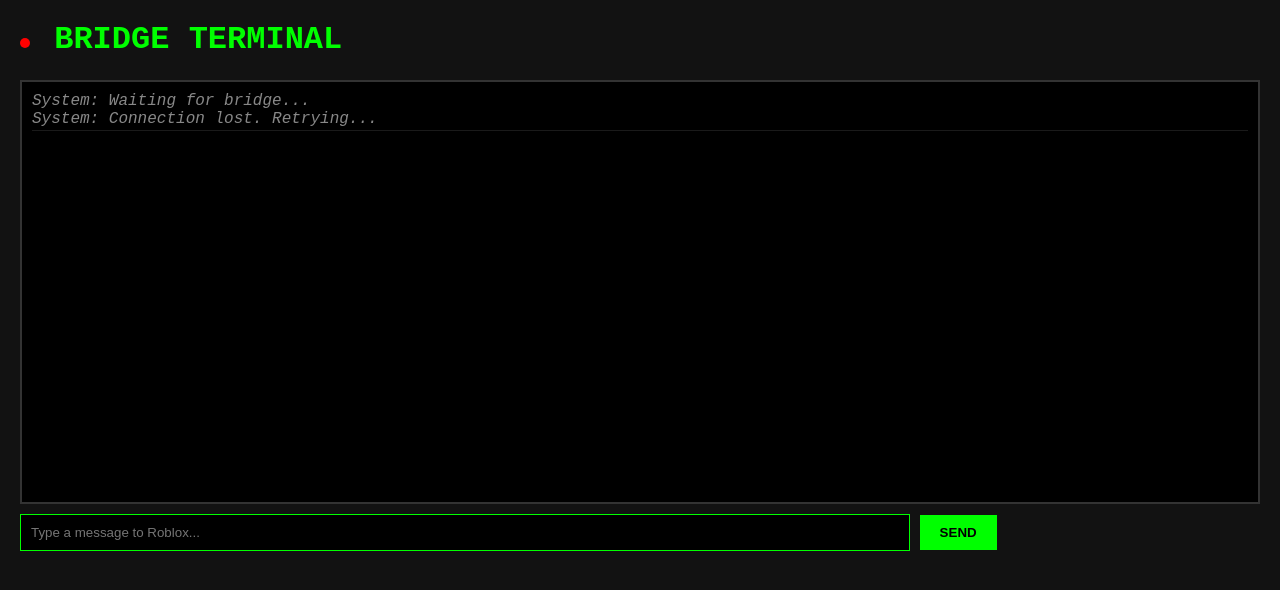
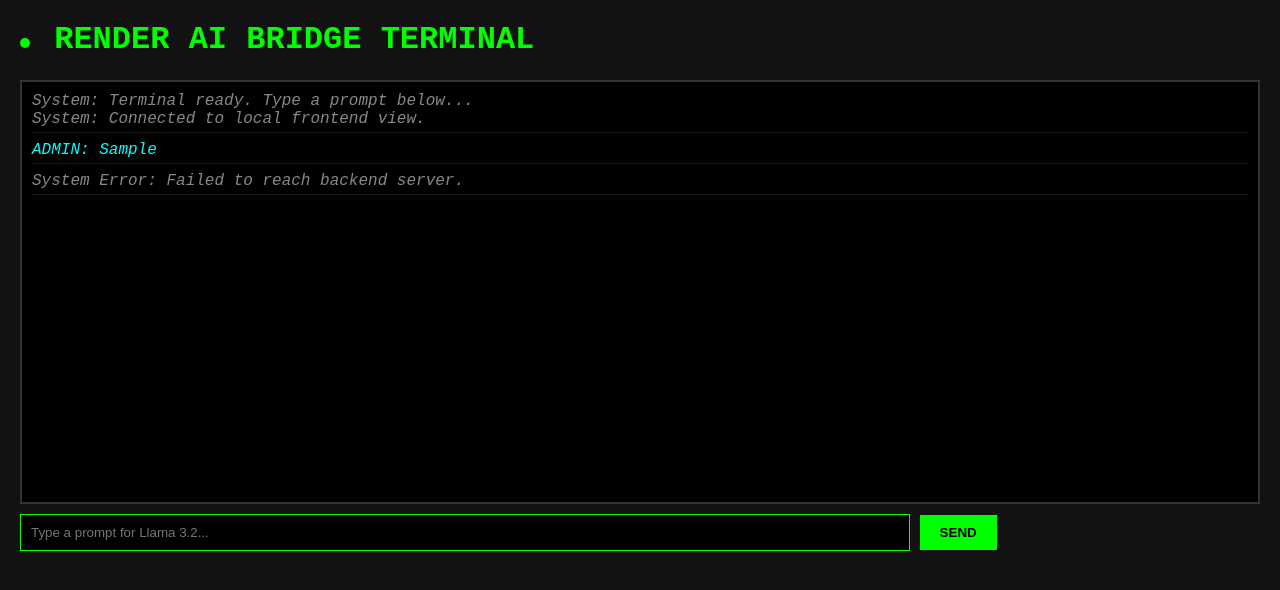
Before and after one commit to breezipsettings-max/Bridgeserver, a plain HTML site: page index.html in a window 1280 px wide. Both pictures are taken after typing "Sample" into the empty fields and a click on the button "SEND". Drawn offline with Linux system fonts and the light colour scheme; no server answers.

Commit message:
Update index.html

```diff
--- a/index.html
+++ b/index.html
@@ -2,49 +2,30 @@
 <html lang="en">
 <head>
     <meta charset="UTF-8">
-    <title>ROBLOX BRIDGE TERMINAL</title>
+    <title>RENDER AI BRIDGE TERMINAL</title>
     <style>
         body { background: #121212; color: #00ff00; font-family: 'Courier New', monospace; margin: 20px; }
         #terminal { border: 2px solid #333; height: 400px; overflow-y: scroll; padding: 10px; background: #000; margin-bottom: 10px; }
         .system { color: #888; font-style: italic; }
-        .join { color: #00ff00; font-weight: bold; }
-        .message { margin-bottom: 5px; border-bottom: 1px solid #1a1a1a; padding-bottom: 2px; }
+        .user-msg { color: #00ffff; }
+        .ai-msg { color: #00ff00; font-weight: bold; }
+        .message { margin-bottom: 8px; border-bottom: 1px solid #1a1a1a; padding-bottom: 4px; }
         input { background: #000; border: 1px solid #00ff00; color: #00ff00; width: 70%; padding: 10px; }
         button { background: #00ff00; color: #000; border: none; padding: 10px 20px; cursor: pointer; font-weight: bold; }
-        #status { display: inline-block; width: 10px; height: 10px; border-radius: 50%; background: red; margin-right: 5px; }
+        #status { display: inline-block; width: 10px; height: 10px; border-radius: 50%; background: #00ff00; margin-right: 5px; }
     </style>
 </head>
 <body>
-    <h1><div id="status"></div> BRIDGE TERMINAL</h1>
+    <h1><div id="status"></div> RENDER AI BRIDGE TERMINAL</h1>
 
-    <div id="terminal" class="system">System: Waiting for bridge...</div>
-    <input type="text" id="chat-input" placeholder="Type a message to Roblox...">
+    <div id="terminal" class="system">System: Terminal ready. Type a prompt below...</div>
+    <input type="text" id="chat-input" placeholder="Type a prompt for Llama 3.2..." onkeypress="handleKey(event)">
     <button onclick="sendMessage()">SEND</button>
 
     <script>
         const terminal = document.getElementById('terminal');
-        const statusDot = document.getElementById('status');
 
-        // Replace this with your deployed Cloudflare Worker URL
-        const WORKER_URL = "wss://bridgeserver-1.breezipsettings.workers.dev";
-
-        const socket = new WebSocket(WORKER_URL);
-
-        socket.onopen = () => {
-            statusDot.style.background = '#00ff00';
-            logMessage('System: Connection Established', 'system');
-        };
-
-        socket.onmessage = (event) => {
-            const data = event.data;
-            logMessage(data, (data.includes('[Connected]') || data.includes('[Disconnected]')) ? 'join' : '');
-        };
-
-        socket.onclose = () => {
-            statusDot.style.background = 'red';
-            logMessage('System: Connection lost. Retrying...', 'system');
-            setTimeout(() => location.reload(), 3000);
-        };
+        logMessage('System: Connected to local frontend view.', 'system');
 
         function logMessage(text, className) {
             const div = document.createElement('div');
@@ -54,11 +35,38 @@
             terminal.scrollTop = terminal.scrollHeight;
         }
 
-        function sendMessage() {
+        function handleKey(event) {
+            if (event.key === 'Enter') {
+                sendMessage();
+            }
+        }
+
+        async function sendMessage() {
             const input = document.getElementById('chat-input');
-            if (input.value) {
-                socket.send("ADMIN: " + input.value);
-                input.value = '';
+            const promptText = input.value.trim();
+
+            if (!promptText) return;
+
+            logMessage("ADMIN: " + promptText, 'user-msg');
+            input.value = '';
+
+            try {
+                // Points to your Express backend running on Render (or localhost:3000 during testing)
+                const response = await fetch('/api/ask', {
+                    method: 'POST',
+                    headers: { 'Content-Type': 'application/json' },
+                    body: JSON.stringify({ prompt: promptText })
+                });
+
+                const data = await response.json();
+
+                if (data.success) {
+                    logMessage("AI: " + data.result, 'ai-msg');
+                } else {
+                    logMessage("System Error: " + (data.error || 'Unknown error'), 'system');
+                }
+            } catch (err) {
+                logMessage("System Error: Failed to reach backend server.", 'system');
             }
         }
     </script>
```
